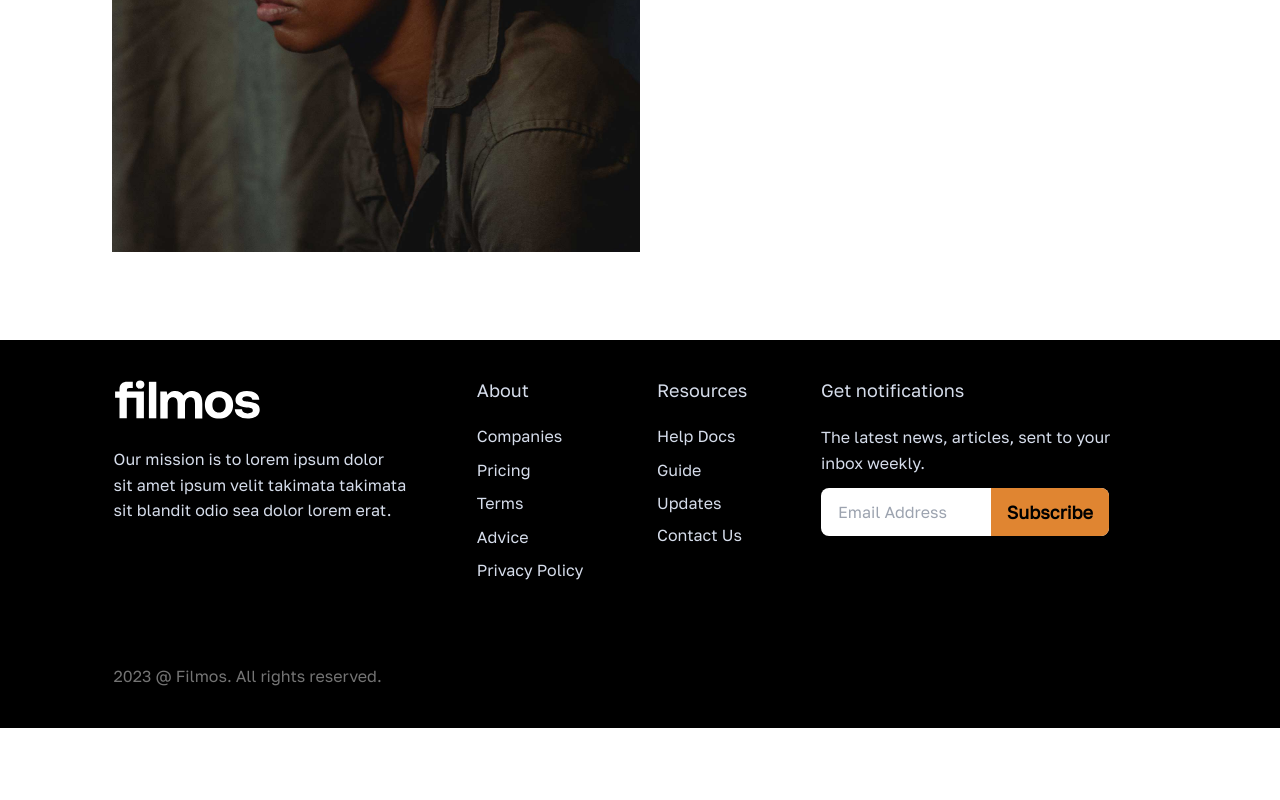
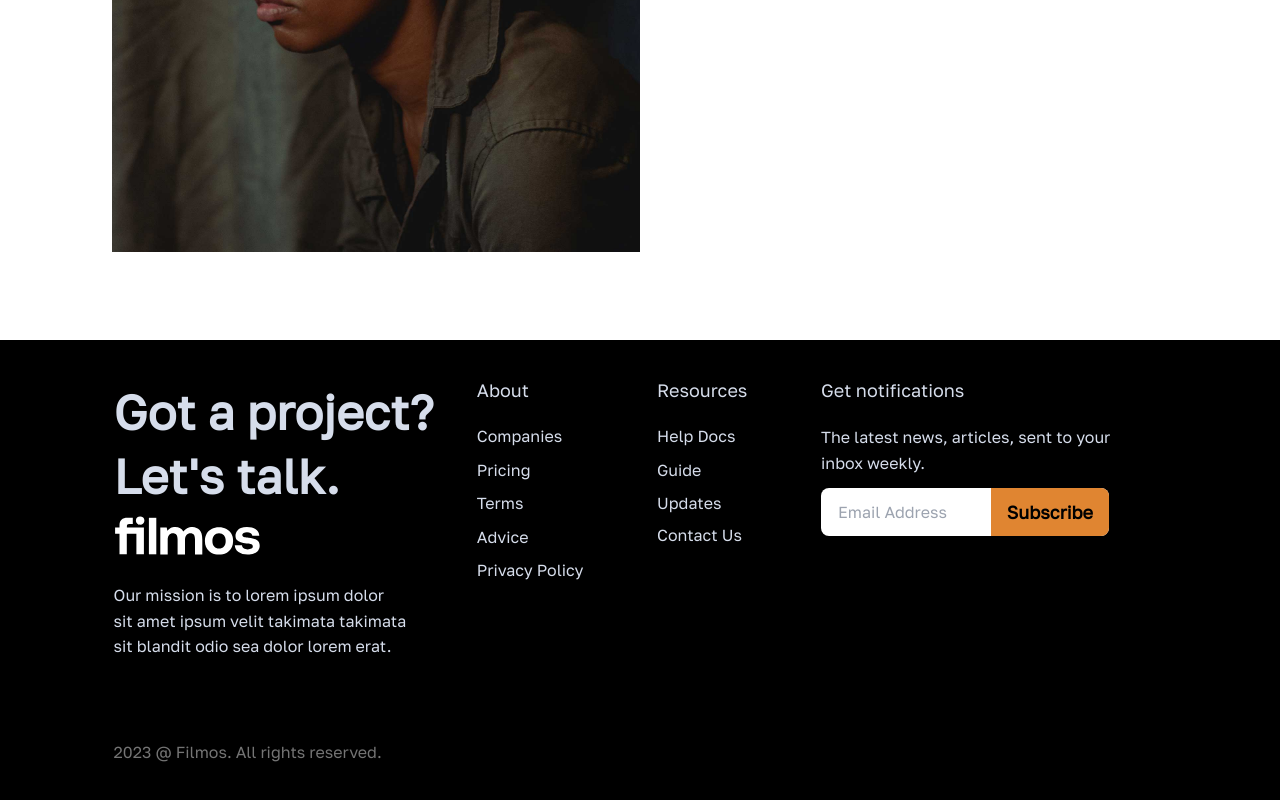
Before and after one commit to Praizee/Filmos-Video-Website, a React (Vite) app: page / in a window 1280 px wide. Shown: the part 5043-5843 px from the top of the page. Before the commit the page ends 5771 px from the top, so only its background shows below. Built offline with nearby package versions, Linux system fonts and the light colour scheme.

Commit message:
Update Footer.jsx

```diff
--- a/src/Components/Footer/Footer.jsx
+++ b/src/Components/Footer/Footer.jsx
@@ -10,7 +10,12 @@ const Footer = () => {
     <div className="bg-[black] text-[#D6DDEB] ">
       <footer id="footer"
         className="footer laptop:p-10 p-6 max-w-[90%] laptop:mx-[7.1rem] mx-0">
+
         <div className="laptop:-mr-[9rem] laptop:-ml-10">
+          <h1 className="laptop:text-[3rem] laptop:leading-[4rem] font-black">
+            Got a project? <br />
+            Let's talk.
+          </h1>
           <img src={WhiteLogo} className="" alt="web-logo" />
           <p className="w-[21rem] text-[1rem] font-normal leading-[1.6rem] laptop:mt-5">
             Our mission is to lorem ipsum dolor <br className="hidden laptop:flex" />
```
